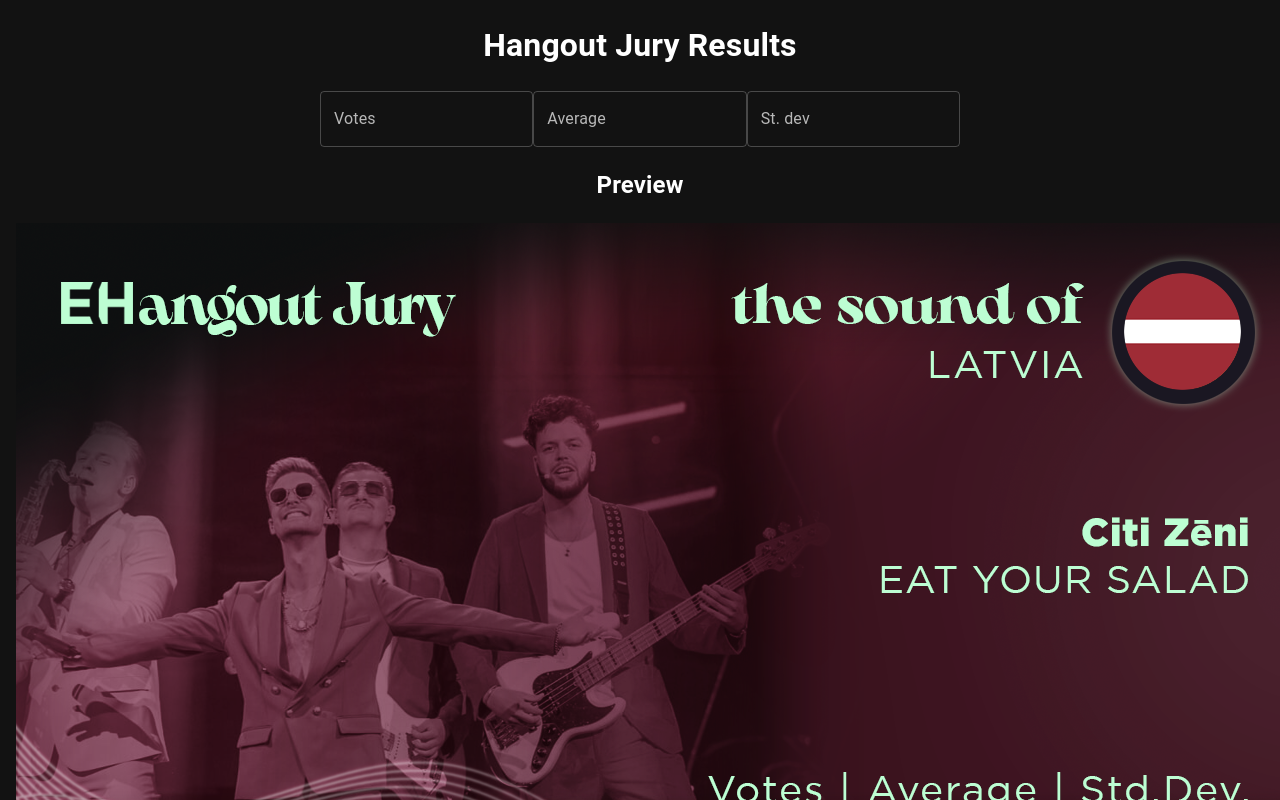
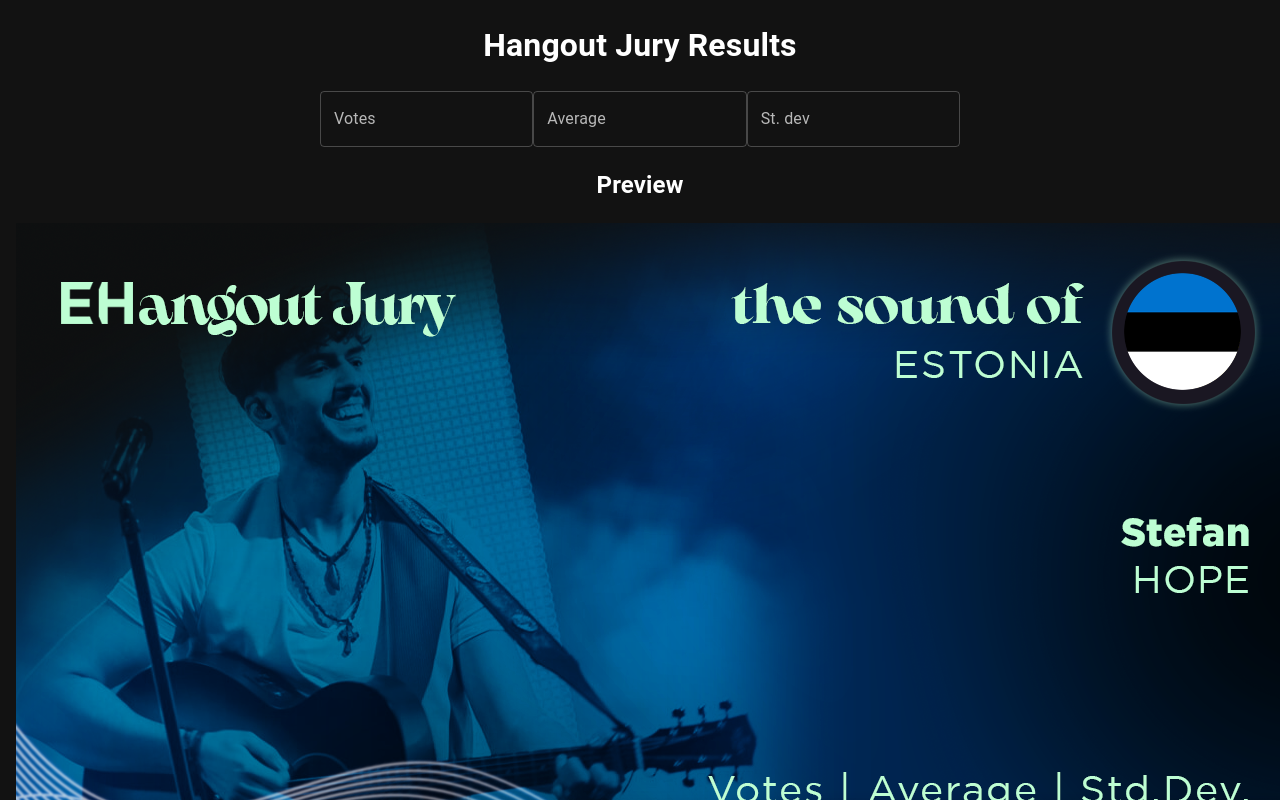
Before and after one commit to edrlgo/hangout-jury, a React (Create React App) app: page / in a window 1280 px wide. Shown: the top 800 px of the page. Built offline with nearby package versions, Linux system fonts and the light colour scheme.

Commit message:
add estonia

```diff
--- a/src/components/img-canvas/index.js
+++ b/src/components/img-canvas/index.js
@@ -3,7 +3,7 @@ import { Button, Box } from '@mui/material';
 import './index.css';
 
 const ImgCanvas = (props) => {
-    const { votes, avg, stdev } = props;
+    const { country, votes, avg, stdev } = props;
 
     const canvasRef = useRef(null);
 
@@ -12,7 +12,7 @@ const ImgCanvas = (props) => {
         const ctx = canvas.getContext('2d');
 
         const img = new Image();
-        img.src = require('../../img/LVA.png');
+        img.src = require(`../../img/${country}.png`);
 
         img.onload = function() {
             ctx.drawImage(img, 0, 0);
@@ -25,7 +25,7 @@ const ImgCanvas = (props) => {
             ctx.fillText(stdev, 1150, 680);
         }
 
-    }, [votes, avg, stdev]);
+    }, [country, votes, avg, stdev]);
 
     const onDownloadClick = () => {
         const canvas = document.getElementById('hj-canvas');
--- a/src/containers/hangout-jury.js
+++ b/src/containers/hangout-jury.js
@@ -7,6 +7,8 @@ const HangoutJury = () => {
     const [votes, setVotes] = useState("");
     const [avg, setAvg] = useState("");
     const [stdev, setStdev] = useState("");
+
+    const [country, setCountry] = useState("EST");
 
     return (
         <div>
@@ -26,7 +28,7 @@ const HangoutJury = () => {
             </Grid>
 
             <h2>Preview</h2>
-            <ImgCanvas votes={votes} avg={avg} stdev={stdev} />
+            <ImgCanvas country={country} votes={votes} avg={avg} stdev={stdev} />
         </div>
     );
 }
```
Also changed, not shown: src/img/EST.png (added).
